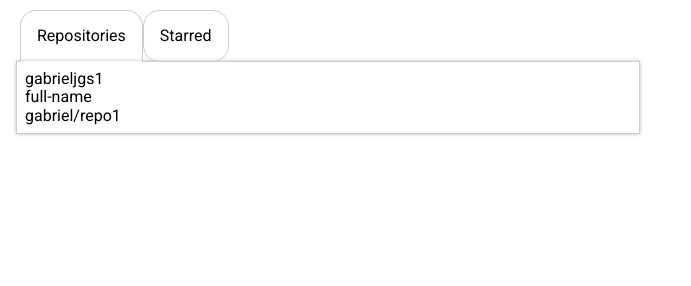
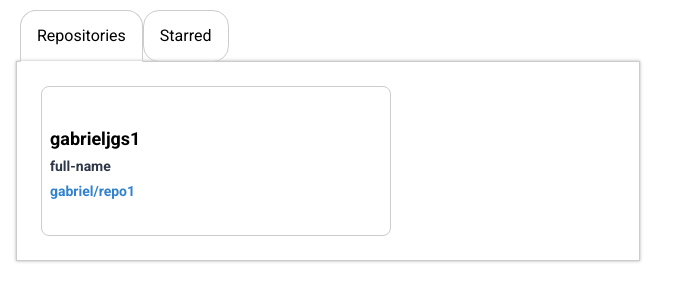
Before and after one commit to gabrielJGS/dio-react-github_search, a React (Create React App) app: page / in a window 1280 px wide. Shown: the part 147-433 px from the top of the page, without its empty margins (0-691 px from the left). Built offline with nearby package versions, Linux system fonts and the light colour scheme.

Commit message:
feat: repository-item

```diff
--- a/src/components/repository-item/index.tsx
+++ b/src/components/repository-item/index.tsx
@@ -1,14 +1,15 @@
 import React from "react";
+import * as s from "./styled";
 
 const RepositoryItem = ({ name, linkToRepo, fullName }: { name: string; linkToRepo: string; fullName: string }) => {
   return (
-    <div>
-      <h2>{name}</h2>
-      <h4>full-name</h4>
-      <a href={linkToRepo} target="_blank" rel="noreferrer">
+    <s.Wrapper>
+      <s.WrapperTitle>{name}</s.WrapperTitle>
+      <s.WrapperFullName>full-name</s.WrapperFullName>
+      <s.WrapperLink href={linkToRepo} target="_blank" rel="noreferrer">
         {fullName}
-      </a>
-    </div>
+      </s.WrapperLink>
+    </s.Wrapper>
   );
 };
 
--- /dev/null
+++ b/src/components/repository-item/styled.ts
@@ -0,0 +1,33 @@
+import styled from "styled-components";
+
+const Wrapper = styled.div`
+  padding: 8px;
+  border-radius: 8px;
+  border: 1px solid #ccc;
+  margin: 16px 16px;
+  width: 350px;
+  height: 150px;
+  align-content: center;
+`;
+
+const WrapperTitle = styled.h2`
+  font-size: 18px;
+  font-weight: bold;
+  margin: 8px 0;
+`;
+
+const WrapperFullName = styled.h2`
+  font-size: 14px;
+  font-weight: bold;
+  margin: 8px 0;
+  color: #2d3748;
+`;
+
+const WrapperLink = styled.a`
+  font-size: 14px;
+  font-weight: bold;
+  margin: 8px 0;
+  color: #3182ce;
+`;
+
+export { Wrapper, WrapperTitle, WrapperFullName, WrapperLink };
```
